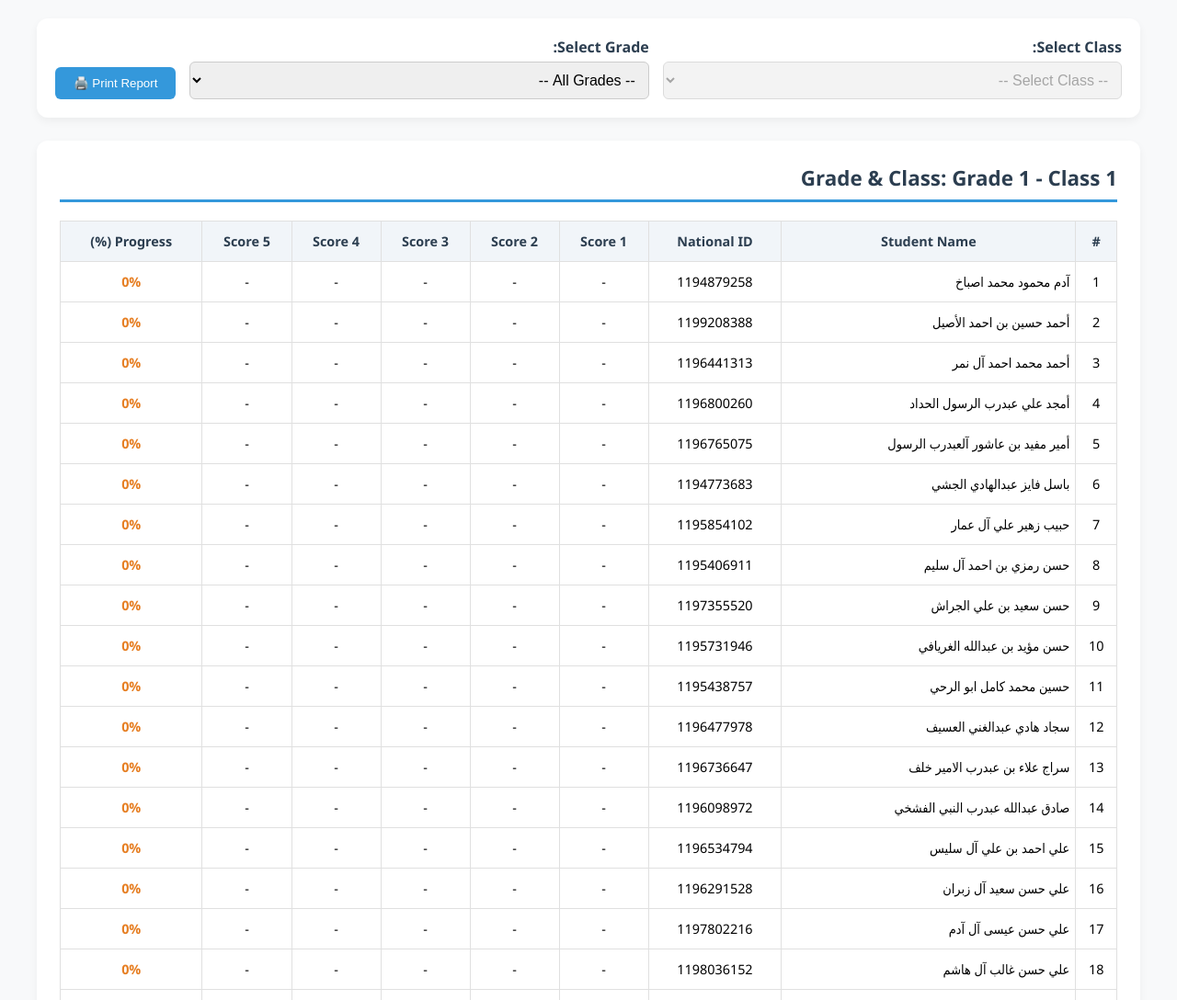
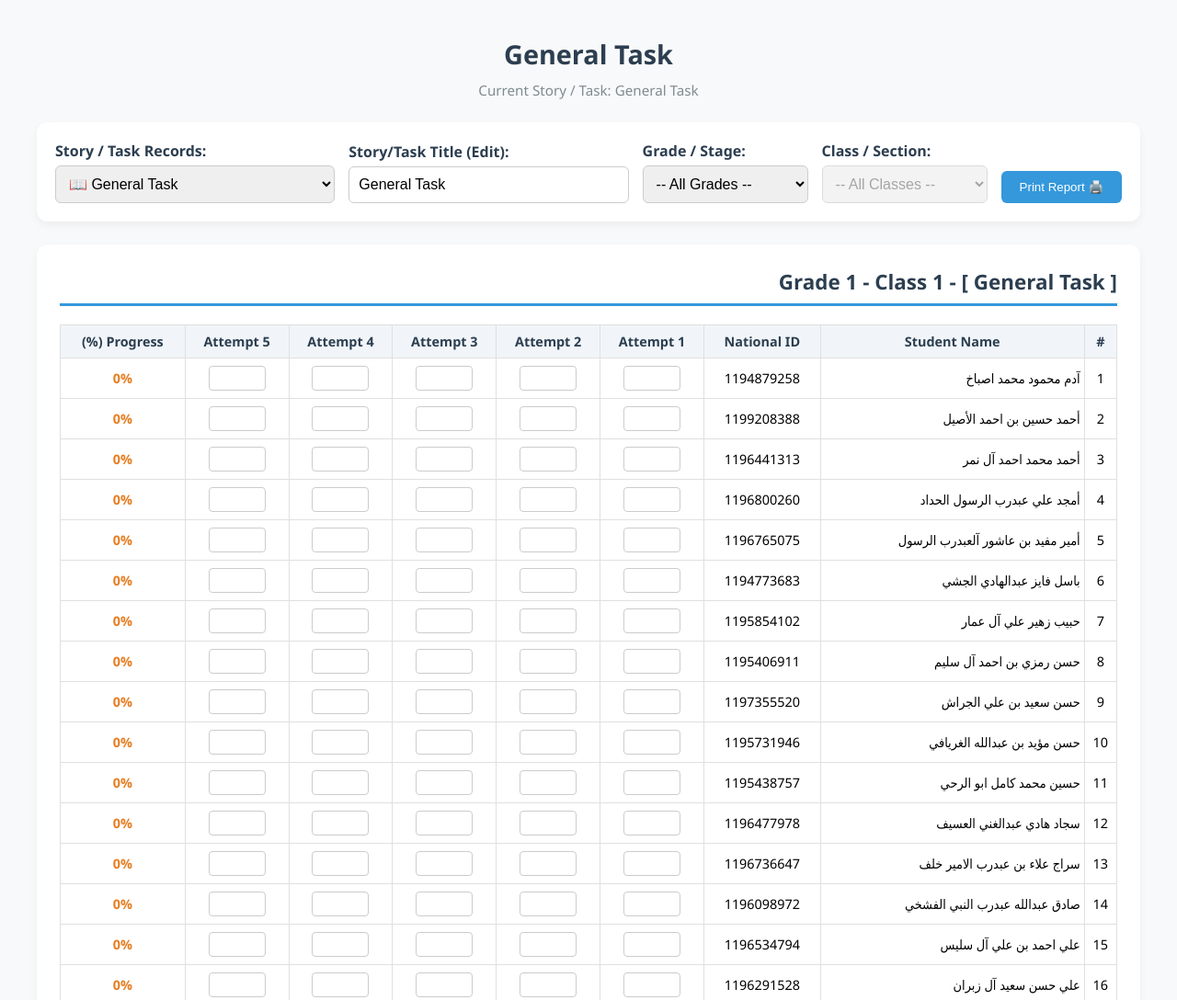
Before and after one commit to alawazim110/Reading-Results, a plain HTML site: page index.html in a window 1280 px wide. Shown: the top 1088 px of the page at 92% size. Drawn offline with Linux system fonts and the light colour scheme.

Commit message:
Update index.html

```diff
--- a/index.html
+++ b/index.html
@@ -1,9 +1,9 @@
 <!DOCTYPE html>
-<html lang="en" dir="rtl">
+<html lang="en" dir="ltr">
 <head>
     <meta charset="UTF-8">
     <meta name="viewport" content="width=device-width, initial-scale=1.0">
-    <title>Student Results System</title>
+    <title id="pageTitle">Reading & Task Assessment System</title>
     <style>
         :root {
             --primary-color: #2c3e50;
@@ -16,7 +16,7 @@
             background-color: var(--bg-color);
             margin: 0;
             padding: 20px;
-            direction: rtl;
+            direction: ltr;
         }
 
         .container {
@@ -33,7 +33,7 @@
             display: flex;
             gap: 15px;
             flex-wrap: wrap;
-            align-items: center;
+            align-items: flex-end;
         }
 
         .form-group {
@@ -41,7 +41,7 @@
             flex-direction: column;
             gap: 5px;
             flex: 1;
-            min-width: 200px;
+            min-width: 180px;
         }
 
         label {
@@ -49,13 +49,12 @@
             color: var(--primary-color);
         }
 
-        select {
+        select, input[type="text"] {
             padding: 10px;
             border: 1px solid #ccc;
             border-radius: 6px;
             font-size: 1rem;
             outline: none;
-            cursor: pointer;
         }
 
         .class-section {
@@ -77,6 +76,21 @@
             text-align: right;
         }
 
+        .report-header-title {
+            text-align: center;
+            color: var(--primary-color);
+            margin-bottom: 10px;
+            font-size: 1.8rem;
+        }
+
+        .task-badge {
+            text-align: center;
+            font-size: 0.95rem;
+            color: #7f8c8d;
+            margin-bottom: 25px;
+        }
+
+        /* اتجاه الجداول من اليمين إلى اليسار */
         table {
             width: 100%;
             border-collapse: collapse;
@@ -86,7 +100,7 @@
 
         th, td {
             border: 1px solid #e0e0e0;
-            padding: 12px 6px;
+            padding: 8px 4px;
             font-size: 0.9rem;
         }
 
@@ -94,6 +108,15 @@
             background-color: #f1f5f9;
             color: var(--primary-color);
             font-weight: 700;
+        }
+
+        .score-input {
+            width: 50px;
+            text-align: center;
+            padding: 5px;
+            border: 1px solid #ccc;
+            border-radius: 4px;
+            font-weight: bold;
         }
 
         .score-high { color: #27ae60; font-weight: bold; }
@@ -114,6 +137,10 @@
             body { background: white; padding: 0; }
             .class-section { box-shadow: none; padding: 0; margin-bottom: 0; page-break-after: always; }
             table, th, td { border: 1px solid #000; }
+            .score-input {
+                border: none;
+                background: transparent;
+            }
         }
     </style>
 </head>
@@ -121,35 +148,52 @@
 
 <div class="container">
 
-    <!-- واجهة اختيار الفصل والمرحلة (تم عكس الترتيب هنا) -->
+    <!-- Dynamic Main Title & Subtitle -->
+    <h1 id="reportTitleHeader" class="report-header-title">Reading Assessment Report</h1>
+    <div id="taskSubHeader" class="task-badge">Current Story/Task: General Task</div>
+
+    <!-- Controls Card -->
     <div class="selector-card">
+
+        <div class="form-group" style="flex: 2;">
+            <label for="taskSelect">Story / Task Records:</label>
+            <select id="taskSelect" onchange="switchTaskRecord(this.value)">
+                <!-- Dynamically populated -->
+            </select>
+        </div>
+
+        <div class="form-group" style="flex: 2;">
+            <label for="reportTitleInput">Story/Task Title (Edit):</label>
+            <input type="text" id="reportTitleInput" placeholder="e.g. The Boy Who Cried Wolf" oninput="onManualTitleChange(this.value)">
+        </div>
+
         <div class="form-group">
-            <label for="classSelect">Select Class:</label>
+            <label for="stageSelect">Grade / Stage:</label>
+            <select id="stageSelect" onchange="onStageChange()">
+                <option value="">-- Select Grade --</option>
+            </select>
+        </div>
+
+        <div class="form-group">
+            <label for="classSelect">Class / Section:</label>
             <select id="classSelect" onchange="renderFilteredData()" disabled>
                 <option value="">-- Select Class --</option>
             </select>
         </div>
 
-        <div class="form-group">
-            <label for="stageSelect">Select Grade:</label>
-            <select id="stageSelect" onchange="onStageChange()">
-                <option value="">-- Select Grade --</option>
-            </select>
-        </div>
-
-        <button class="no-print" onclick="window.print()" style="padding: 10px 20px; background: var(--accent-color); color: white; border: none; border-radius: 6px; cursor: pointer; height: fit-content; align-self: flex-end;">Print Report 🖨️</button>
+        <button class="no-print" onclick="window.print()" style="padding: 10px 20px; background: var(--accent-color); color: white; border: none; border-radius: 6px; cursor: pointer; height: fit-content;">Print Report 🖨️</button>
     </div>
 
-    <!-- مكان عرض جداول النتائج -->
+    <!-- Data Display Area -->
     <div id="dataContainer">
-        <div class="status-box">Loading data...</div>
+        <div class="status-box">Loading records...</div>
     </div>
 
 </div>
 
 <script>
-    // 1. البيانات إما مباشرة أو في هيكل متداخل (مراحل -> فصول -> طلاب)
-    let nestedData = {
+    // Complete Base Student Structure with Test Grade/Class Restored
+    const baseStudentsStructure = {
          "Grade 1": {
     "1": [
       { "id": "1194879258", "name": "آدم محمود محمد اصباخ" },
@@ -350,7 +394,7 @@
       { "id": "1193542972", "name": "حسن علي عبدالله آل فردان" },
       { "id": "1190906154", "name": "حسين علي حسين المحسن" },
       { "id": "1195014889", "name": "حيدر محمد بن حسن آل زرع" },
-      { "id": "1189730367", "name": "ريان احمد بن علي آل سليس" },
+      { "id": "189730367", "name": "ريان احمد بن علي آل سليس" },
       { "id": "1194216121", "name": "عباس علي سمير الدار" },
       { "id": "1192901179", "name": "عباس علي مهدي الامرد" },
       { "id": "1193217245", "name": "عباس محمد بن احمد العجمي" },
@@ -534,10 +578,56 @@
               { "id": "1195929169", "name": "نائل ايمن بن عبدالمحسن آل دهنيم" },
               { "id": "1182307585", "name": "هادي علي بن محمدنجيب دهنيم" }
             ]
+        },
+        "Test Grade": {
+            "Test Class": [
+                { "id": "9999", "name": "Teacher Test", "results": [0,0,0,0,0] }
+            ]
         }
     };
 
-    // 2. دالة تحويل البيانات الهيكلية المتداخلة إلى مصفوفة بسيطة يفهمها الجدول
+    let tasksRecords = {};
+    let currentTaskKey = "General Task";
+    let currentRawData = [];
+
+    function formatStoryTitle(title) {
+        if (!title) return "General Task";
+        let cleaned = decodeURIComponent(title).trim();
+        if (cleaned.includes('_')) {
+            cleaned = cleaned.replace(/_/g, ' ');
+        }
+        return cleaned;
+    }
+
+    function initSystem() {
+        const urlParams = new URLSearchParams(window.location.search);
+
+        // Retrieve story name from URL parameters (?task=... or ?story=... or ?title=...)
+        const taskFromUrl = urlParams.get('task') || urlParams.get('story') || urlParams.get('title');
+        if (taskFromUrl) {
+            currentTaskKey = formatStoryTitle(taskFromUrl);
+        }
+
+        // Parse JSON score data if passed via URL (?data=...)
+        const externalData = urlParams.get('data');
+        if (externalData) {
+            try {
+                const parsed = JSON.parse(decodeURIComponent(externalData));
+                tasksRecords[currentTaskKey] = transformNestedData(parsed);
+            } catch (e) {
+                console.error("Error parsing URL parameters data", e);
+            }
+        }
+
+        // Initialize task record with base student list if not present
+        if (!tasksRecords[currentTaskKey]) {
+            tasksRecords[currentTaskKey] = transformNestedData(baseStudentsStructure);
+        }
+
+        updateTaskDropdown();
+        loadCurrentTaskData(currentTaskKey);
+    }
+
     function transformNestedData(data) {
         const result = [];
         for (const stage in data) {
@@ -550,7 +640,7 @@
                         className: className,
                         name: student.name || "",
                         nationalId: student.nationalId || student.id || "",
-                        results: student.results || []
+                        results: student.results ? [...student.results] : [0, 0, 0, 0, 0]
                     });
                 }
             }
@@ -558,23 +648,64 @@
         return result;
     }
 
-    // المصفوفة الأساسية التي يتعامل معها النظام
-    let rawData = transformNestedData(nestedData);
+    function updateTaskDropdown() {
+        const taskSelect = document.getElementById('taskSelect');
+        taskSelect.innerHTML = '';
 
-    // بدء المعالجة
-    function loadStudentData() {
+        Object.keys(tasksRecords).forEach(taskName => {
+            const opt = document.createElement('option');
+            opt.value = taskName;
+            opt.innerText = "📖 " + taskName;
+            if (taskName === currentTaskKey) opt.selected = true;
+            taskSelect.appendChild(opt);
+        });
+    }
+
+    function loadCurrentTaskData(taskName) {
+        currentTaskKey = taskName;
+        currentRawData = tasksRecords[currentTaskKey];
+
+        // Update headers, labels, and browser document title
+        document.title = `${currentTaskKey} - Reading Report`;
+        document.getElementById('reportTitleHeader').innerText = currentTaskKey;
+        document.getElementById('taskSubHeader').innerText = `Current Story / Task: ${currentTaskKey}`;
+        document.getElementById('reportTitleInput').value = currentTaskKey;
+
         initStageDropdown();
         renderFilteredData();
     }
 
+    function switchTaskRecord(newTaskName) {
+        loadCurrentTaskData(newTaskName);
+    }
+
+    function onManualTitleChange(newTitle) {
+        const formattedTitle = newTitle.trim() || "Untitled Task";
+
+        if (formattedTitle !== currentTaskKey) {
+            tasksRecords[formattedTitle] = tasksRecords[currentTaskKey];
+            delete tasksRecords[currentTaskKey];
+            currentTaskKey = formattedTitle;
+
+            document.title = `${currentTaskKey} - Reading Report`;
+            document.getElementById('reportTitleHeader').innerText = currentTaskKey;
+            document.getElementById('taskSubHeader').innerText = `Current Story / Task: ${currentTaskKey}`;
+            updateTaskDropdown();
+        }
+    }
+
     function initStageDropdown() {
         const stageSelect = document.getElementById('stageSelect');
-        const stages = [...new Set(rawData.map(item => item.stage))];
+        const stages = [...new Set(currentRawData.map(item => item.stage))];
 
         stageSelect.innerHTML = '<option value="">-- All Grades --</option>';
         stages.forEach(stage => {
-            stageSelect.innerHTML += `<option value="${stage}">${stage}</option>`;
+            const isTest = stage === "Test Grade";
+            stageSelect.innerHTML += `<option value="${stage}">${isTest ? "🧪 " + stage : stage}</option>`;
         });
+
+        document.getElementById('classSelect').disabled = true;
+        document.getElementById('classSelect').innerHTML = '<option value="">-- All Classes --</option>';
     }
 
     function onStageChange() {
@@ -584,9 +715,10 @@
         classSelect.innerHTML = '<option value="">-- All Classes --</option>';
 
         if (selectedStage) {
-            const filteredClasses = [...new Set(rawData.filter(item => item.stage === selectedStage).map(item => item.className))];
+            const filteredClasses = [...new Set(currentRawData.filter(item => item.stage === selectedStage).map(item => item.className))];
             filteredClasses.forEach(c => {
-                classSelect.innerHTML += `<option value="${c}">${c}</option>`;
+                const isTest = c === "Test Class";
+                classSelect.innerHTML += `<option value="${c}">${isTest ? "🧪 " + c : "Class " + c}</option>`;
             });
             classSelect.disabled = false;
         } else {
@@ -600,7 +732,7 @@
         const selectedStage = document.getElementById('stageSelect').value;
         const selectedClass = document.getElementById('classSelect').value;
 
-        let filtered = rawData;
+        let filtered = currentRawData;
 
         if (selectedStage) {
             filtered = filtered.filter(item => item.stage === selectedStage);
@@ -615,31 +747,36 @@
     function getLatestFiveScores(scores) {
         if (!Array.isArray(scores)) return [0, 0, 0, 0, 0];
         let latest = [...scores];
-        if (latest.length > 5) {
-            latest = latest.slice(-5);
-        }
-        while (latest.length < 5) {
-            latest.unshift(0);
-        }
+        if (latest.length > 5) latest = latest.slice(-5);
+        while (latest.length < 5) latest.push(0);
         return latest;
     }
 
+    function updateScore(studentId, scoreIndex, newValue) {
+        const student = currentRawData.find(s => s.nationalId === studentId);
+        if (student) {
+            const val = parseFloat(newValue) || 0;
+            while (student.results.length < 5) student.results.push(0);
+            student.results[scoreIndex] = val;
+
+            const scores = getLatestFiveScores(student.results);
+            const progress = calculateProgress(scores);
+            const progressCell = document.getElementById(`progress-${studentId}`);
+            if (progressCell) {
+                progressCell.innerText = progress > 0 ? `+${progress}%` : `${progress}%`;
+                progressCell.className = getProgressClass(progress);
+            }
+        }
+    }
+
     function calculateProgress(scores) {
-        const validScores = scores.filter(s => s > 0);
+        const validScores = scores.map(s => Number(s)).filter(s => s > 0);
         if (validScores.length < 2) return 0;
 
         const firstScore = validScores[0];
         const lastScore = validScores[validScores.length - 1];
 
-        const diff = lastScore - firstScore;
-        return ((diff / firstScore) * 100).toFixed(1);
-    }
-
-    function getScoreClass(score) {
-        if (score === 0) return '';
-        if (score >= 85) return 'score-high';
-        if (score >= 60) return 'score-medium';
-        return 'score-low';
+        return (((lastScore - firstScore) / firstScore) * 100).toFixed(1);
     }
 
     function getProgressClass(progress) {
@@ -653,7 +790,7 @@
         container.innerHTML = '';
 
         if (data.length === 0) {
-            container.innerHTML = '<div class="status-box">No data available matching the selected filters.</div>';
+            container.innerHTML = '<div class="status-box">No records found for this story.</div>';
             return;
         }
 
@@ -667,18 +804,18 @@
         for (const [classKey, students] of Object.entries(groupedByClass)) {
             let tableHTML = `
                 <div class="class-section">
-                    <h2 class="class-title">Grade & Class: ${classKey}</h2>
+                    <h2 class="class-title">${classKey} - [ ${currentTaskKey} ]</h2>
                     <table>
                         <thead>
                             <tr>
                                 <th>#</th>
                                 <th>Student Name</th>
                                 <th>National ID</th>
-                                <th>Score 1</th>
-                                <th>Score 2</th>
-                                <th>Score 3</th>
-                                <th>Score 4</th>
-                                <th>Score 5</th>
+                                <th>Attempt 1</th>
+                                <th>Attempt 2</th>
+                                <th>Attempt 3</th>
+                                <th>Attempt 4</th>
+                                <th>Attempt 5</th>
                                 <th>Progress (%)</th>
                             </tr>
                         </thead>
@@ -689,18 +826,21 @@
                 const scores = getLatestFiveScores(student.results || []);
                 const progress = calculateProgress(scores);
                 const progressText = progress > 0 ? `+${progress}%` : `${progress}%`;
+                const isTestUser = student.nationalId === "9999";
 
                 tableHTML += `
-                    <tr>
+                    <tr style="${isTestUser ? 'background-color: #fef9c3;' : ''}">
                         <td>${index + 1}</td>
                         <td style="text-align: right; font-weight: 500;">${student.name}</td>
                         <td>${student.nationalId}</td>
-                        <td class="${getScoreClass(scores[0])}">${scores[0] || '-'}</td>
-                        <td class="${getScoreClass(scores[1])}">${scores[1] || '-'}</td>
-                        <td class="${getScoreClass(scores[2])}">${scores[2] || '-'}</td>
-                        <td class="${getScoreClass(scores[3])}">${scores[3] || '-'}</td>
-                        <td class="${getScoreClass(scores[4])}">${scores[4] || '-'}</td>
-                        <td class="${getProgressClass(progress)}">${progressText}</td>
+                        ${scores.map((score, idx) => `
+                            <td>
+                                <input type="number" min="0" max="100" class="score-input"
+                                       value="${score || ''}"
+                                       oninput="updateScore('${student.nationalId}',${idx}, this.value)">
+                            </td>
+                        `).join('')}
+                        <td id="progress-${student.nationalId}" class="${getProgressClass(progress)}">${progressText}</td>
                     </tr>
                 `;
             });
@@ -715,7 +855,7 @@
         }
     }
 
-    document.addEventListener('DOMContentLoaded', loadStudentData);
+    document.addEventListener('DOMContentLoaded', initSystem);
 </script>
 </body>
 </html>
```
